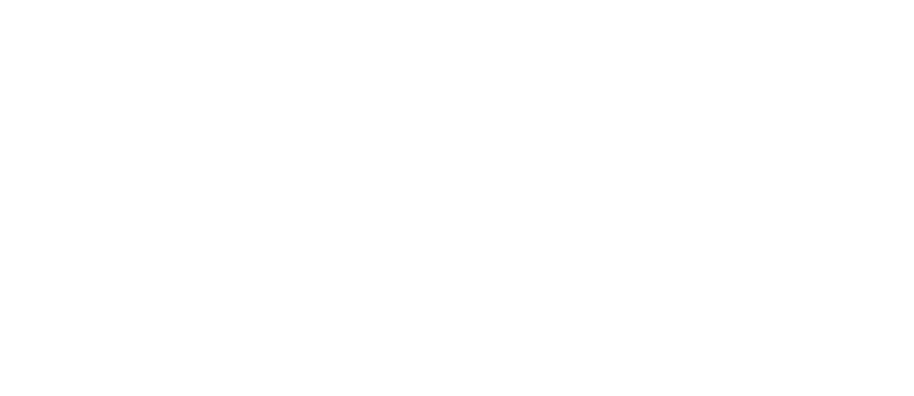
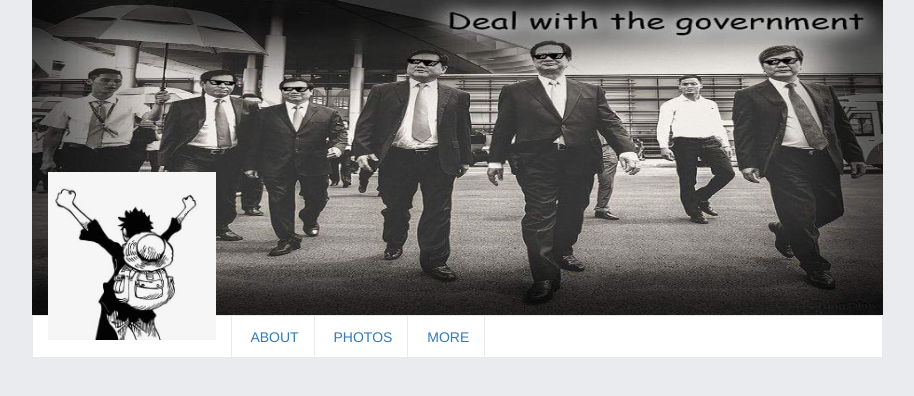
Before and after one commit to VuTranAnh/angularjs-final-project, a website: page app/index.html at #/photos in a window 1280 px wide. Shown: the whole page, without its empty margins (183-1097 px from the left). Drawn offline with nearby package versions, Linux system fonts and the light colour scheme; some packages are replaced by stand-ins of ours.

Commit message:
add route, controller for Photos page, styling header section

```diff
--- a/app/css/app.css
+++ b/app/css/app.css
@@ -15,3 +15,47 @@
 @viewport {
   width: device-width;
 }
+* {
+	margin: 0;
+	padding: 0;
+}
+body {
+	background-color: #e9ebee;
+
+}
+.wrapper {
+	width: 851px;
+}
+
+#cover {
+	width: 851px;
+	height: 315px;
+}
+
+#avatar {
+	height: 168px;
+	width: 168px;
+	margin-top: -165px;
+
+}
+.headline {
+	height: 43px;
+	background-color: #fff;
+	border: 1px solid #e9eaed;
+}
+.headline ul {
+	list-style: none;
+
+}
+
+.headline ul li {
+	display: inline-block;
+	height: 43px;
+	border-right: 1px solid #e9eaed;
+	padding: 0 15px;
+	vertical-align: middle;
+	font-size: 14px;
+	text-transform: uppercase;
+	line-height: 43px;
+	color: #365899;
+}
--- a/app/index.html
+++ b/app/index.html
@@ -20,8 +20,31 @@
 </head>
 <body>
 
-    <!-- Routing defined view, this will load specified view for registered route/controller -->
-    <div ng-view></div>
+  <div class="container wrapper">
+    <div class="row">
+      <div class="heading">
+        <div>
+          <img src="images/cover.jpg" id="cover">
+        </div>
+
+        <div class="headline">
+          <ul>
+            <li><img src="images/avatar.jpg" id="avatar"></li>
+            <li><a href="" ng-click="tab = 1">About</a></li>
+            <li><a href="" ng-click="tab = 2">Photos</a></li>
+            <li><a href="" ng-click="tab = 3">More</a></li>
+          </ul>
+
+        </div>
+      </div>
+    </div>
+
+    <div class="row">
+      <div ng-view></div>
+    </div>
   </div>
+
+  <!-- Routing defined view, this will load specified view for registered route/controller -->
+
 </body>
 </html>
--- a/app/js/app.js
+++ b/app/js/app.js
@@ -13,5 +13,9 @@ myApp.config(['$routeProvider', function ($routeProvider) {
 			templateUrl: 'view/about.html',
 			controller: 'AboutController'
 		})
+		.when('/photos', {
+			templateUrl: 'view/photos.html',
+			controller: 'PhotosController'
+		})
 		.otherwise({redirectTo: '/about'});
 }]);
--- a/app/js/controllers.js
+++ b/app/js/controllers.js
@@ -7,3 +7,9 @@ myControllers.controller('AboutController', ['$scope', '$route',
 		$scope.template = $route.current.templateUrl;
 	}
 ]);
+
+myControllers.controller('PhotosController', ['$scope', '$route',
+	function ($scope, $route) {
+		$scope.template = $route.current.templateUrl;
+	}
+]);
```
Also changed, not shown: app/view/photos.html (added, +3 -0 lines), app/images/avatar.jpg (added), app/images/cover.jpg (added).
